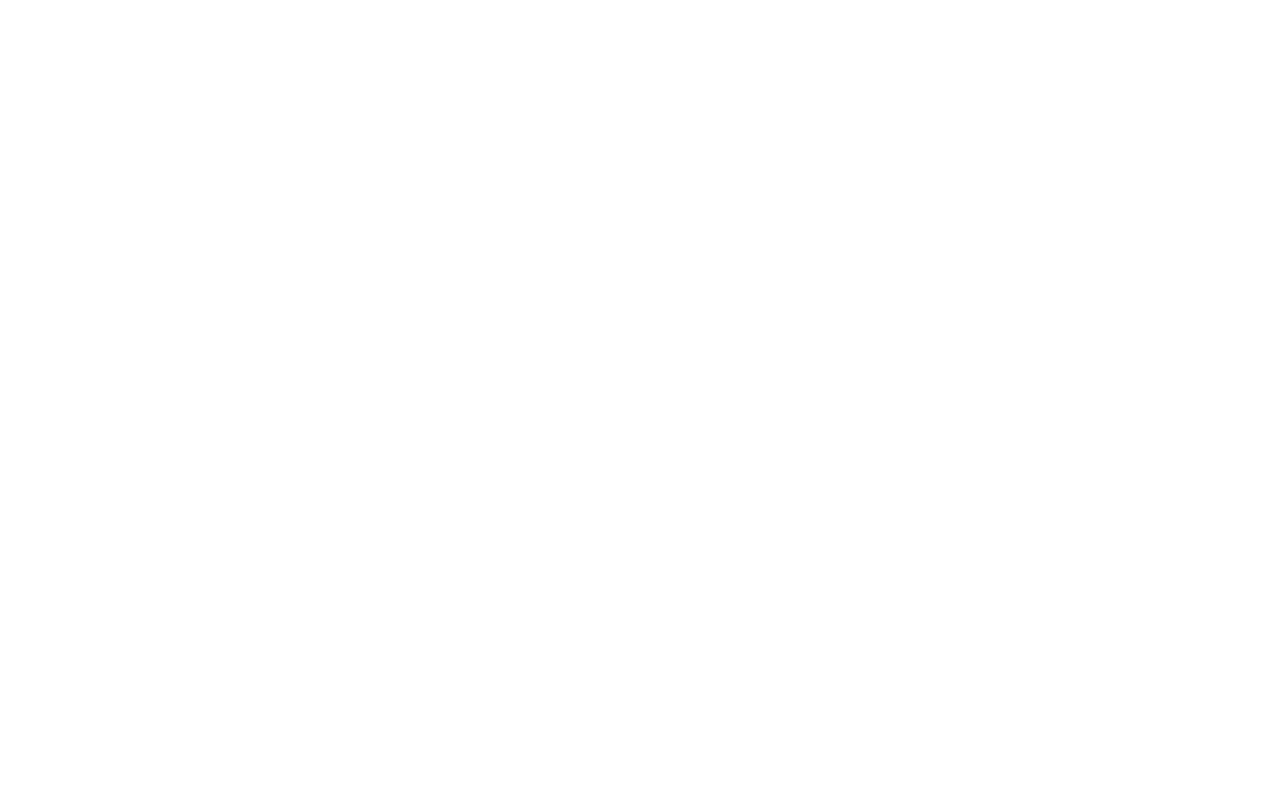
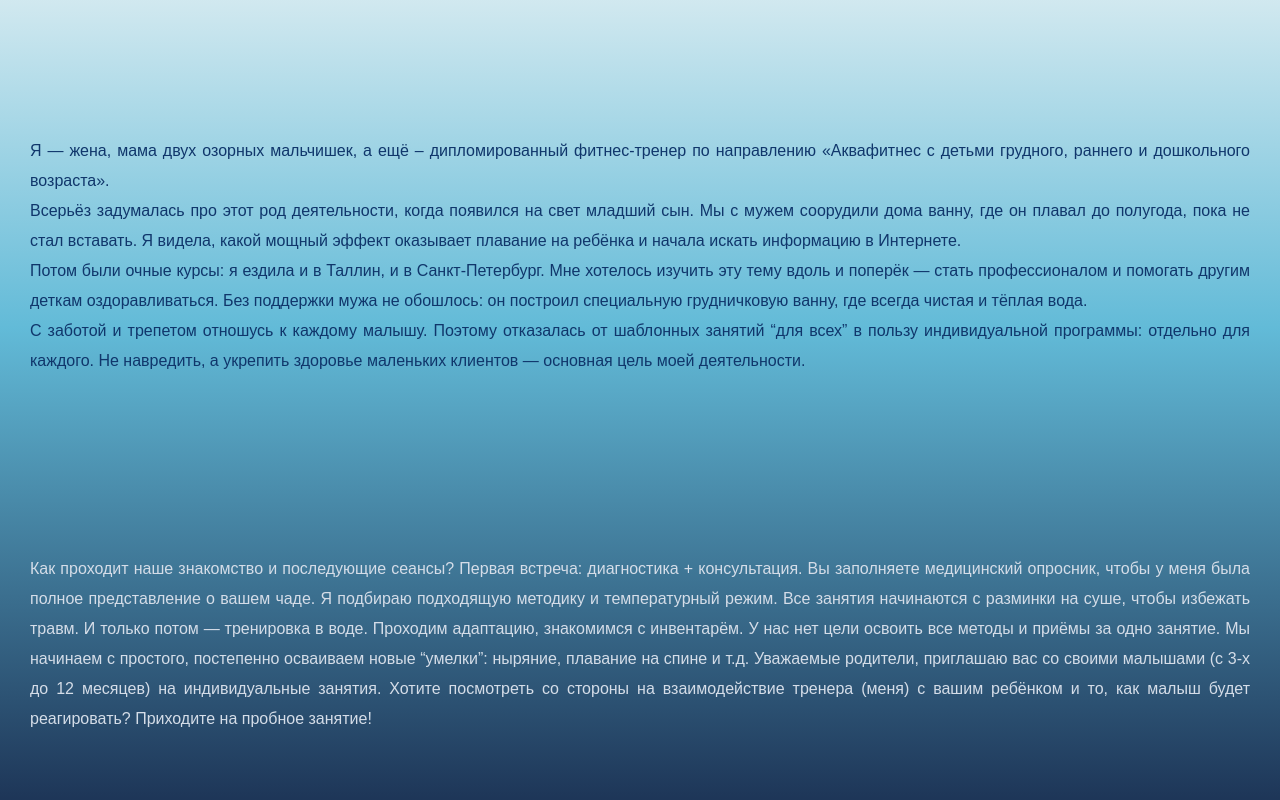
Before and after one commit to RinaKovri/aqua_club, a React (Create React App) app: page /aboutUs in a window 1280 px wide. Before the commit this address had no page. Shown: the part 360-1160 px from the top of the page. Before the commit the page ends 800 px from the top, so only its background shows below. Built offline with nearby package versions, Linux system fonts and the light colour scheme.

Commit message:
added AboutUs

```diff
--- /dev/null
+++ b/src/components/aboutUs/aboutUs.module.scss
@@ -0,0 +1,30 @@
+.container {
+    display: flex;
+    flex-wrap: wrap;
+    height: 150vh;
+    align-items: center;
+}
+
+.header {
+    margin-left: auto;
+    margin-right: auto;
+    color: #10366b;
+}
+
+.text {
+    margin-bottom: 350px;
+    margin-left: 30px;
+    margin-right: 30px;
+    line-height: 30px;
+    color: #10366b;
+    text-align: justify;
+}
+
+.text1 {
+    margin-top: -500px;
+    margin-left: 30px;
+    margin-right: 30px;
+    line-height: 30px;
+    color: #d5dde8;
+    text-align: justify;
+}
--- /dev/null
+++ b/src/components/aboutUs/aboutUs.tsx
@@ -0,0 +1,32 @@
+import React from 'react'
+import styles from './aboutUs.module.scss'
+
+type AboutUsProps = {
+
+}
+
+const AboutUs: React.FC<AboutUsProps> = () => {
+  return (
+    <div className={styles.container}>
+      <h2 className={styles.header}>Меня зовут Анна Пальмиц</h2>
+      <p className={styles.text}>Я — жена, мама двух озорных мальчишек, а ещё – дипломированный фитнес-тренер по направлению «Аквафитнес с детьми грудного, раннего и дошкольного возраста».
+<br></br>Всерьёз задумалась про этот род деятельности, когда появился на свет младший сын.  Мы с мужем соорудили дома ванну, где он плавал до полугода, пока не стал вставать.
+Я видела, какой мощный эффект оказывает плавание на ребёнка и начала искать информацию в Интернете.<br></br> Потом были очные курсы: я ездила и в Таллин, и в Санкт-Петербург.
+Мне хотелось изучить эту тему вдоль и поперёк — стать профессионалом и помогать другим деткам оздоравливаться.
+Без поддержки мужа не обошлось: он построил специальную грудничковую ванну, где всегда чистая и тёплая вода.
+<br></br>С заботой и трепетом отношусь к каждому малышу.  Поэтому отказалась от шаблонных занятий “для всех” в пользу индивидуальной программы: отдельно для каждого.
+Не навредить, а укрепить здоровье маленьких клиентов — основная цель моей деятельности.</p>
+<p className={styles.text1}>Как проходит наше знакомство и последующие сеансы?
+Первая встреча: диагностика + консультация. Вы заполняете медицинский опросник, чтобы у меня была полное представление о вашем чаде.
+Я подбираю подходящую методику и температурный режим.
+Все занятия начинаются с разминки на суше, чтобы избежать травм. И только потом — тренировка в воде.
+ Проходим адаптацию, знакомимся с инвентарём.
+У нас нет цели освоить все методы и приёмы за одно занятие.
+Мы начинаем с простого, постепенно осваиваем новые “умелки”: ныряние, плавание на спине и т.д.
+Уважаемые родители, приглашаю вас со своими малышами (с 3-х до 12 месяцев) на индивидуальные занятия.
+Хотите посмотреть со стороны на взаимодействие тренера (меня) с вашим ребёнком и то, как малыш будет реагировать? Приходите на пробное занятие!</p>
+    </div>
+  )
+}
+
+export default AboutUs
--- /dev/null
+++ b/src/components/contactUs/contact.module.scss
@@ -0,0 +1,10 @@
+.container {
+    display: flex;
+    flex-wrap: wrap;
+    height: 150vh;
+    align-items: center;
+}
+
+.head2 {
+    color:  #10366b;;
+}
--- /dev/null
+++ b/src/components/contactUs/contact.tsx
@@ -0,0 +1,19 @@
+import React from 'react'
+import styles from './contact.module.scss'
+
+type ContactProps = {
+
+}
+
+const Contact: React.FC<ContactProps> = () => {
+  return (
+    <div className={styles.container}>
+      <div>
+        <img src='phone.png' alt='phone'></img>
+        <h2 className={styles.head2}>+358406586963</h2>
+      </div>
+    </div>
+  )
+}
+
+export default Contact
--- a/src/components/home.module.scss
+++ b/src/components/home.module.scss
@@ -1,5 +1,4 @@
 body {
-    background: rgb(2, 0, 36);
     background: linear-gradient(0deg, rgba(2, 0, 36, 1) 0%, rgba(83, 180, 212, 0.9150253851540616) 49%, rgba(244, 247, 247, 1) 81%, rgba(245, 253, 255, 1) 100%);
     background-repeat: no-repeat;
 }
@@ -8,20 +7,23 @@
     display: flex;
     flex-direction: column;
     flex-wrap: wrap;
-    width: fit-content;
+    width: 100%;
     height: fit-content;
-
+    background: url(water.png);
+    background-size: cover;
+    background-position: top;
 }
 
 .content {
     position: relative;
+    margin-left: auto;
+    margin-right: auto;
+    margin-top: 50px;
 }
 
 .content h2 {
-    margin-left: 700px;
-    top: 0;
     color: #fff;
-    font-size: 8em;
+    font-size: calc(2vw + 1vh + 50px);
     position: absolute;
     transform: translate(-50%, -50%);
 }
@@ -29,12 +31,12 @@
 .content h2:nth-child(1) {
     text-align: center;
     color: transparent;
-    -webkit-text-stroke: 2px #10366b;
+    -webkit-text-stroke: 2px rgb(10, 94, 130);
 }
 
 .content h2:nth-child(2) {
     text-align: center;
-    color: #10366b;
+    color: rgb(4, 118, 128);
     animation: animate 4s ease-in-out infinite;
 }
 
@@ -67,8 +69,9 @@
 }
 
 .homeBody {
-    margin-top: 230px;
-    margin-left: 50px;
+    margin-top: 150px;
+    margin-left: auto;
+    margin-right: auto;
     width: 100%;
     height: 700px;
     display: block;
--- a/src/components/home.tsx
+++ b/src/components/home.tsx
@@ -10,11 +10,11 @@
     return (
         <div className={styles.container}>
             <div className={styles.content}>
-                <h2>Нептунята</h2>
-                <h2>Нептунята</h2>
+                <h2>AquaBabyClub</h2>
+                <h2>AquaBabyClub</h2>
             </div>
             <div className={styles.homeBody}>
-                    <h1>Добро пожаловать в клуб "Нептунята"!</h1>
+                    <h1>Добро пожаловать в "Aqua Baby Club"!</h1>
                     <p>В нашем клубе мы знакомим деток с водой, делаем массаж душем Алексеева и развиваем навыки плавания.</p>
             </div>
         </div >
--- a/src/index.tsx
+++ b/src/index.tsx
@@ -9,6 +9,8 @@
 } from "react-router-dom";
 import './index.module.scss';
 import Navbar from './components/navbar/navbar';
+import AboutUs from './components/aboutUs/aboutUs';
+import Contact from './components/contactUs/contact';
 
 const root = ReactDOM.createRoot(
   document.getElementById('root') as HTMLElement
@@ -19,8 +21,8 @@
     <Navbar />
       <Routes>
         <Route path='/' element={<App />}></Route>
-        {/* <Route path='example' element={< />} />
-        <Route path='/first' element={< />} /> */}
+        <Route path='aboutUs' element={<AboutUs />} />
+        <Route path='contact' element={<Contact />} />
       </Routes>
     </BrowserRouter>
   </React.StrictMode>
```
Also changed, not shown: src/components/contactUs/phone.png (added), 1 other file (tests, documents, lock files or other folders).
